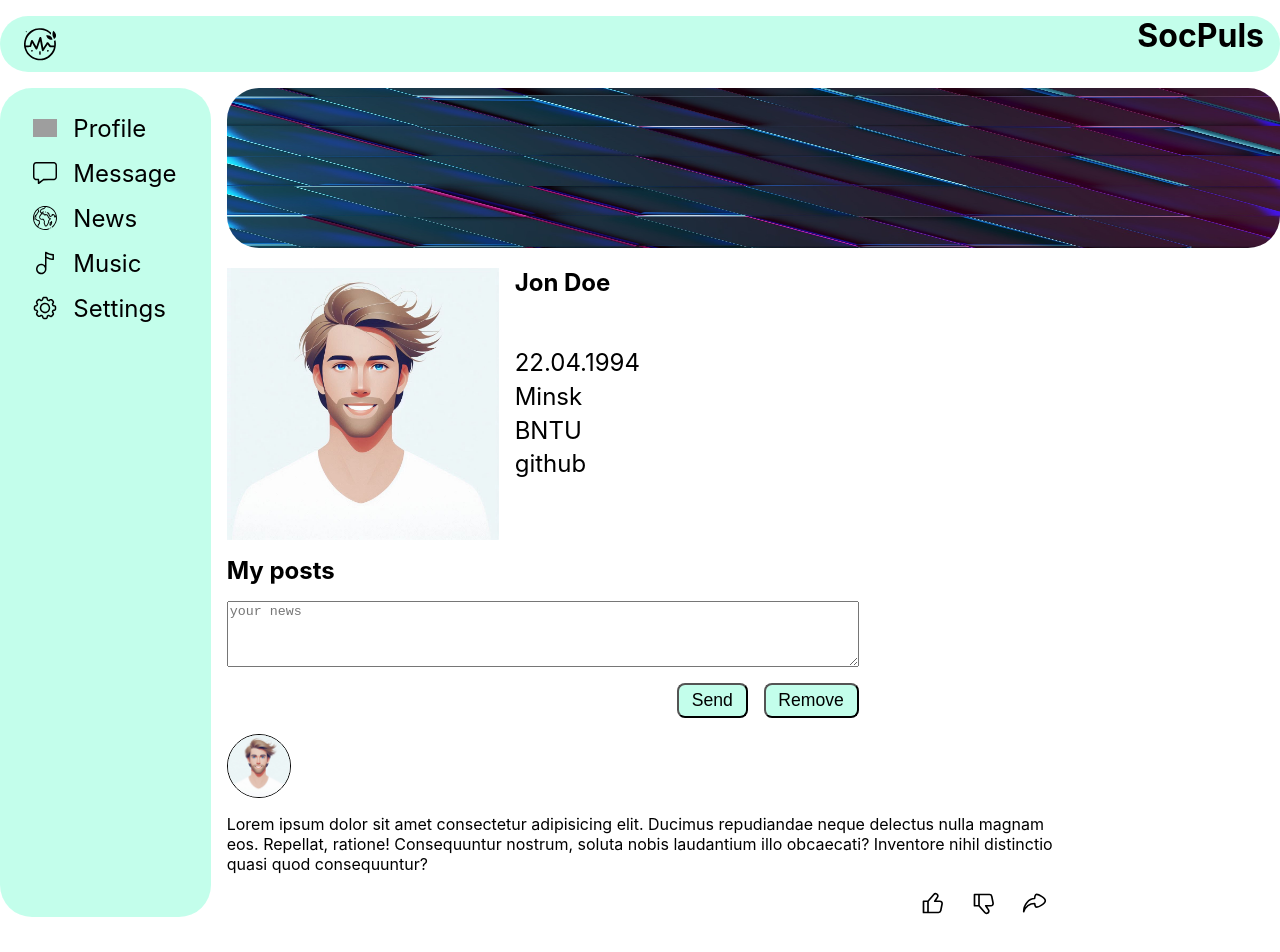
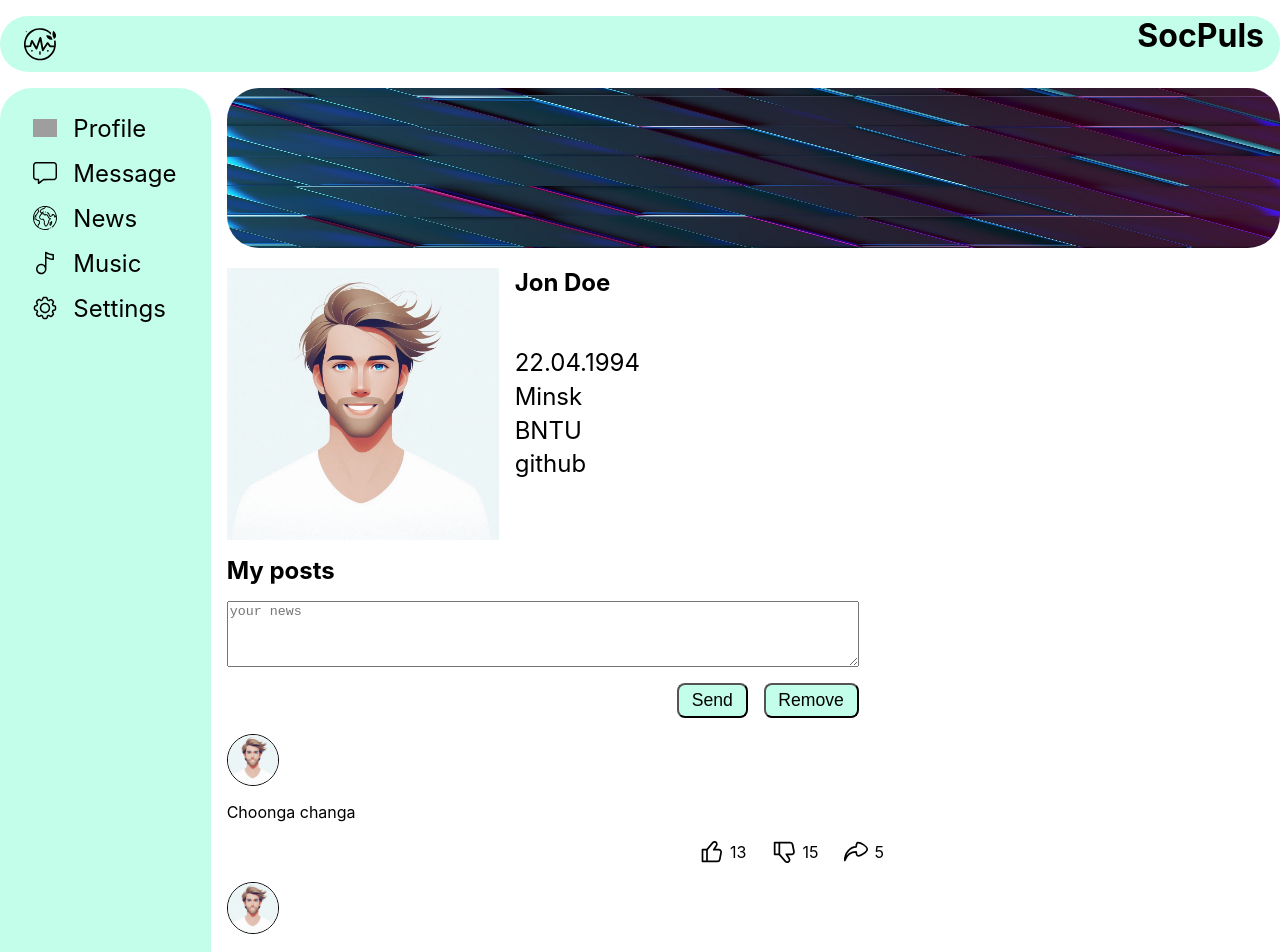
Before and after one commit to Rikki007/social-network, a React (Create React App) app in the folder my-app/: page /profile in a window 1280 px wide. Shown: the top 952 px of the page. Built offline with nearby package versions, Linux system fonts and the light colour scheme; grey boxes are pictures that could not be loaded.

Commit message:
feat: work on posts

```diff
--- a/my-app/src/components/content/posts/postSent/post.jsx
+++ b/my-app/src/components/content/posts/postSent/post.jsx
@@ -3,18 +3,42 @@ import avatar from '../../profile/profileAssets/avatar.png';
 import like from './postSentAssets/like.svg';
 import dislike from './postSentAssets/dislike.svg';
 import share from './postSentAssets/share.svg';
-const Post = () => {
+const Post = (props) => {
+
   return (
     <div className={obj.wrapper}>
+
       <img src={avatar} className={obj.avatar} alt="avatar"/>
+
       <p className={obj.text}>
-        Lorem ipsum dolor sit amet consectetur adipisicing elit. Ducimus repudiandae neque delectus nulla magnam eos. Repellat, ratione! Consequuntur nostrum, soluta nobis laudantium illo obcaecati? Inventore nihil distinctio quasi quod consequuntur?
+        { props.message }
       </p>
+
       <div className={obj.actions}>
-        <img src={like} className={obj.icon} alt="icon"/>
-        <img src={dislike} className={obj.icon} alt="icon"/>
-        <img src={share} className={obj.icon} alt="icon"/>
+
+        <div className={obj.feedback}>
+          <img src={like} className={obj.icon} alt="icon"/>
+          <span className={obj.counter}>
+            { props.likes }
+          </span>
+        </div>
+
+        <div className={obj.feedback}>
+          <img src={dislike} className={obj.icon} alt="icon"/>
+          <span className={obj.counter}>
+            { props.dislikes }
+          </span>
+        </div>
+
+        <div className={obj.feedback}>
+          <img src={share} className={obj.icon} alt="icon"/>
+          <span className={obj.counter}>
+            {props.share}
+          </span>
+        </div>
+
       </div>
+
     </div>
   );
 }
--- a/my-app/src/components/content/posts/postSent/post.module.css
+++ b/my-app/src/components/content/posts/postSent/post.module.css
@@ -1,4 +1,5 @@
 .wrapper {
+  width: 80%;
   display: flex;
   flex-direction: column;
   align-items: flex-start;
@@ -7,7 +8,7 @@
 }
 
 .avatar {
-  width: 4rem;
+  width: 3.3rem;
   border: 1px solid black;
   border-radius: 50%;
 }
@@ -23,6 +24,13 @@
   justify-content: flex-end;
 }
 
+.feedback {
+  display: flex;
+  align-items: center;
+  justify-content: center;
+  gap: 0.3rem;
+}
+
 .icon {
   width: 1.7rem;
   cursor: pointer;
--- a/my-app/src/components/content/posts/posts.jsx
+++ b/my-app/src/components/content/posts/posts.jsx
@@ -10,7 +10,8 @@ const Posts = () => {
         <button className={`${obj.button} ${obj.share}`} type="button">Send</button>
         <button className={`${obj.button} ${obj.remove}`} type="button">Remove</button>
       </div>
-      <Post/>
+      <Post message="Choonga changa" likes="13" dislikes="15" share="5" />
+      <Post message="Veselo jivet" likes="22" dislikes="11" share="8"/>
     </div>
   );
 
```
